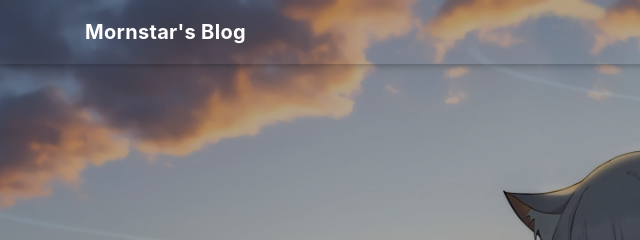
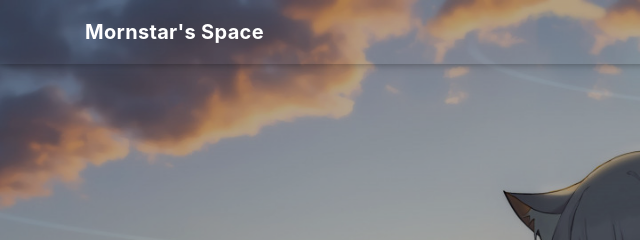
Before and after one commit to Little-star19/Little-star19.github.io, a plain HTML site: page index.html in a window 1280 px wide. Shown: the top 240 px of the page, 0-640 px from the left. Drawn offline with nearby package versions, Linux system fonts and the light colour scheme; a small style sheet from the web is missing.

Commit message:
Site updated: 2022-04-06 19:18:33

```diff
--- a/index.html
+++ b/index.html
@@ -69,7 +69,7 @@
     <nav id="navbar" class="navbar fixed-top  navbar-expand-lg navbar-dark scrolling-navbar">
   <div class="container">
     <a class="navbar-brand" href="/">
-      <strong>Mornstar&#39;s Blog</strong>
+      <strong>Mornstar&#39;s Space</strong>
     </a>
 
     <button id="navbar-toggler-btn" class="navbar-toggler" type="button" data-toggle="collapse"
```
Also changed, not shown: 2022/04/04/shi-yong-excel-zhi-zuo-zhou-bao/index.html (+1 -1 lines), 2022/04/06/post/index.html (+1 -1 lines), 404.html (+1 -1 lines), about/index.html (+1 -1 lines), archives/2022/04/index.html (+1 -1 lines), archives/2022/index.html (+1 -1 lines), archives/index.html (+1 -1 lines), categories/index.html (+1 -1 lines), categories/数据分析/index.html (+1 -1 lines), contact/index.html (+1 -1 lines), links/index.html (+1 -1 lines), tags/Excel/index.html (+1 -1 lines), tags/index.html (+1 -1 lines), tags/数据分析/index.html (+1 -1 lines), 1 more files.
